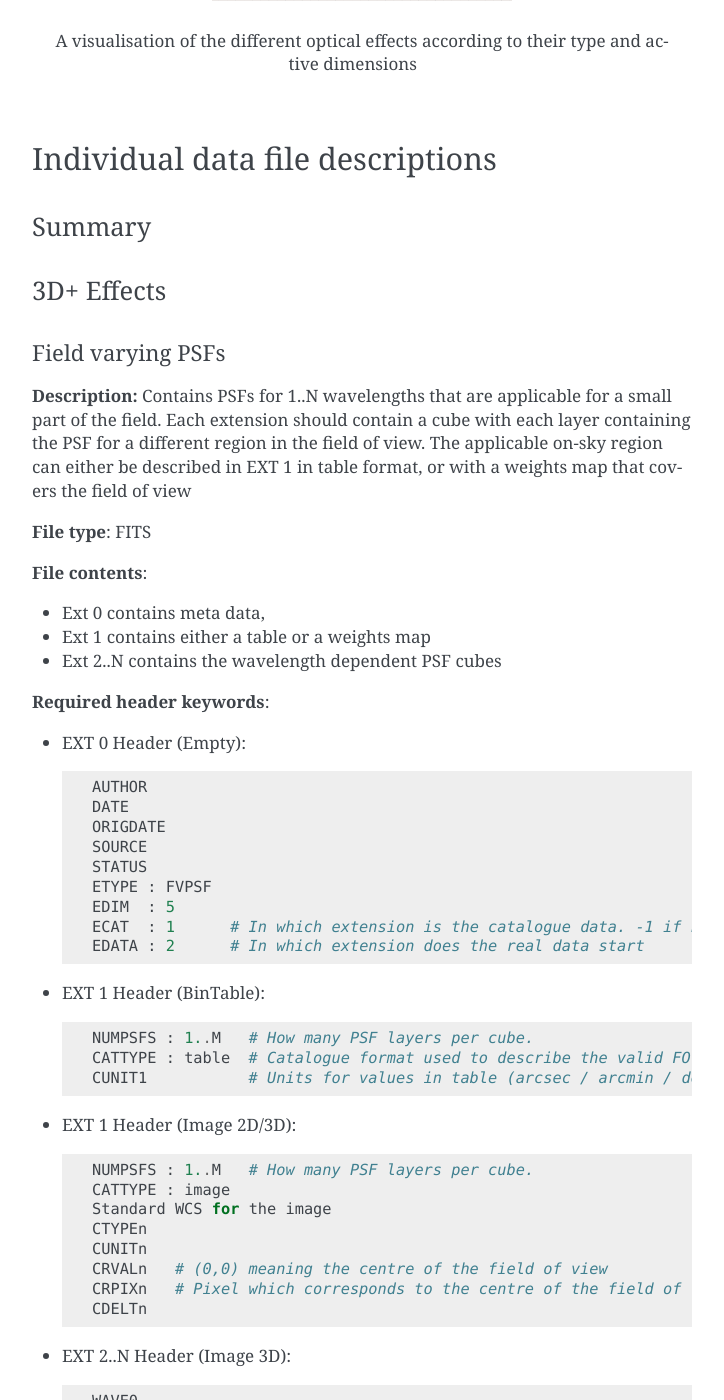
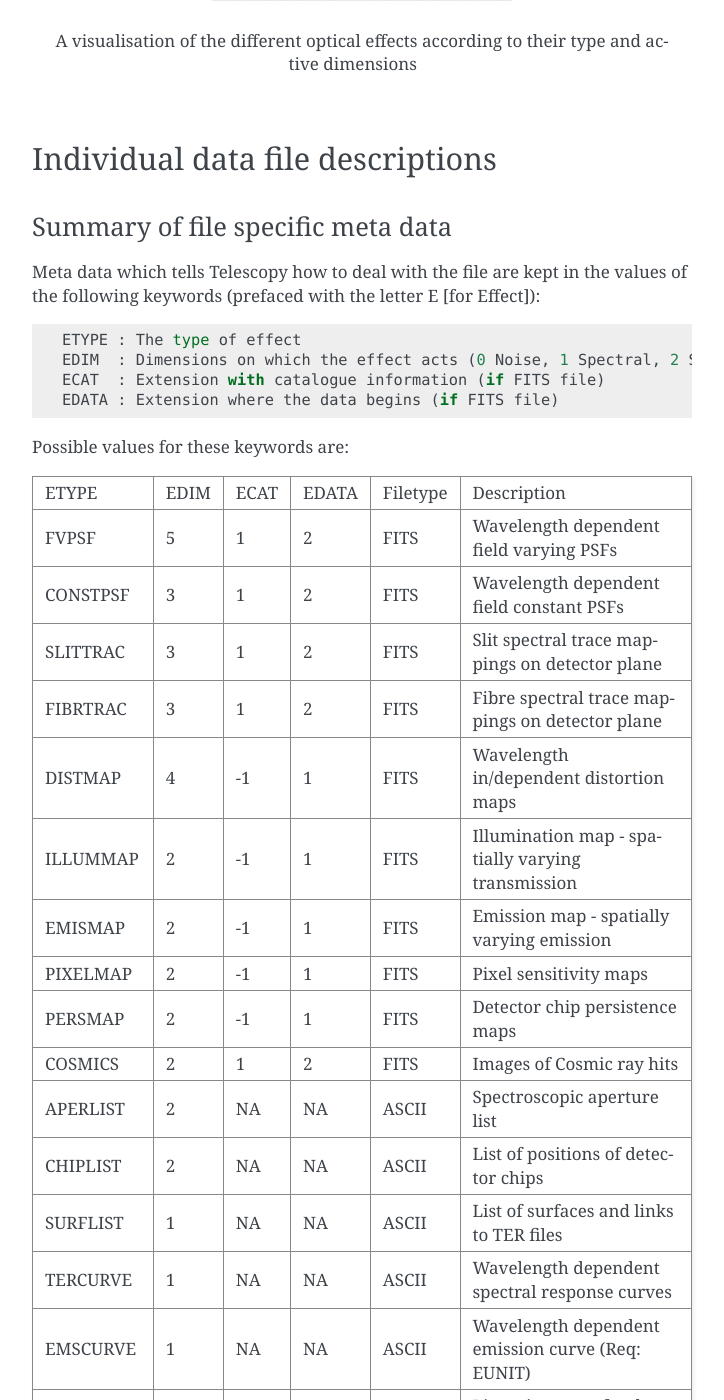
Before and after one commit to AstarVienna/ScopeSim, a Sphinx documentation site: the page built from docs/source/design/Effect_Descriptions.rst, in a window 1280 px wide and 1400 px high, scrolled down 3827 px. Shown: the whole window, without its empty margins (388-1112 px from the left). Built offline with Sphinx 7.4.7, drawn with Linux system fonts in a browser that asks for light colours; pages that are not in the unit, such as notebooks, are missing from menus; some of the changed text lies outside the part shown.

Commit message:
Added summary

```diff
--- a/docs/source/design/Effect_Descriptions.rst
+++ b/docs/source/design/Effect_Descriptions.rst
@@ -146,8 +146,44 @@ Others
 Individual data file descriptions
 ---------------------------------
 
-Summary
-~~~~~~~
+Summary of file specific meta data
+~~~~~~~~~~~~~~~~~~~~~~~~~~~~~~~~~~
+
+Meta data which tells Telescopy how to deal with the file are kept in the
+values of the following keywords (prefaced with the letter E [for Effect])::
+
+    ETYPE : The type of effect
+    EDIM  : Dimensions on which the effect acts (0 Noise, 1 Spectral, 2 Spatial, 3 Spectrspatial)
+    ECAT  : Extension with catalogue information (if FITS file)
+    EDATA : Extension where the data begins (if FITS file)
+
+Possible values for these keywords are:
+
+======== ======== ======== ======== ======== ========
+ETYPE    EDIM     ECAT     EDATA    Filetype Description
+-------- -------- -------- -------- -------- --------
+
+FVPSF    5        1        2        FITS     Wavelength dependent field varying PSFs
+CONSTPSF 3        1        2        FITS     Wavelength dependent field constant PSFs
+SLITTRAC 3        1        2        FITS     Slit spectral trace mappings on detector plane
+FIBRTRAC 3        1        2        FITS     Fibre spectral trace mappings on detector plane
+DISTMAP  4        -1       1        FITS     Wavelength in/dependent distortion maps
+ILLUMMAP 2        -1       1        FITS     Illumination map - spatially varying transmission
+EMISMAP  2        -1       1        FITS     Emission map - spatially varying emission
+PIXELMAP 2        -1       1        FITS     Pixel sensitivity maps
+PERSMAP  2        -1       1        FITS     Detector chip persistence maps
+COSMICS  2        1        2        FITS     Images of Cosmic ray hits
+APERLIST 2        NA       NA       ASCII    Spectroscopic aperture list
+CHIPLIST 2        NA       NA       ASCII    List of positions of detector chips
+SURFLIST 1        NA       NA       ASCII    List of surfaces and links to TER files
+TERCURVE 1        NA       NA       ASCII    Wavelength dependent spectral response curves
+EMSCURVE 1        NA       NA       ASCII    Wavelength dependent emission curve (Req: EUNIT)
+LINEARIT 0        NA       NA       ASCII    Linearity curve for detector response
+RONFRAME 0        1        2        FITS     Read noise frames (Req: CHIPTYPE)
+
+======== ======== ======== ======== ======== ========
+
+
 
 
 
@@ -901,7 +937,7 @@ Emission curves
     ORIGDATE
     SOURCE
     STATUS
-    ETYPE : TERCURVE
+    ETYPE : EMSCURVE
     EDIM  : 1
     EUNIT       # units of emission e.g. ph s-1 m-2 arcsec-2 bin-1
 
@@ -988,45 +1024,46 @@ certain combinations of N combined DITs
     STATUS
     ETYPE : RONFRAME
     EDIM  : 0
+    ECAT : 1
+    EDATA : 2
     CHIPTYPE :
 
-* EXT 1 (BinTable)
+* EXT 2..N (3D Images)::
 
-
-
-* EXT 2..N (3D Images)
-
+    Optional
+    READTYPE : DC / UTR / FOWLER   # [Double Correlated, Up the Ramp]
+    NREADS :                       # Number of read operations
 
 **Required data format**:
 
 * EXT 1 (BinTable)
 
-A table which information on the read noise characteristics of each extension.
+  A table which information on the read noise characteristics of each extension.
 
-=== ========= ==========
-ext read_type n_read_ops
-int str       int
-=== ========= ==========
+  === ========= ==========
+  ext read_type n_read_ops
+  int str       int
+  === ========= ==========
 
-where:
+  where:
 
-* "ext" is the extension number
-* "read_type" is the read-out scheme, e.g. "double_correlated", "up-the-ramp", etc
-* "n_read_ops" how many read-out operations were performed to generate the
-  read noise frames.
+  * "ext" is the extension number
+  * "read_type" is the read-out scheme, e.g. "double_correlated", "up-the-ramp", etc
+  * "n_read_ops" how many read-out operations were performed to generate the
+    read noise frames.
 
 * EXT 2..N (3D Images)
 
-Image cubes (x,y,M) where x,y are the dimensions of the chips on the detector
-and M in the number of independently generated read noise images for a given
-number of combined read-outs. It is recommended to have at least the same number
-of independent read-out frames as number of chips in the detector array so that
-no two detector chips have the same read-out noise pattern.
+  Image cubes (x,y,M) where x,y are the dimensions of the chips on the detector
+  and M in the number of independently generated read noise images for a given
+  number of combined read-outs. It is recommended to have at least the same number
+  of independent read-out frames as number of chips in the detector array so that
+  no two detector chips have the same read-out noise pattern.
 
-If more than one EXT is provided, Each EXT should contain read noise images
-which represent the combined noise for a different combined number of read-out
-operations. E.g. EXT 2 contains read frames for a single read-out operation,
-EXT 3 contains read frames combined from 2 read operations, EXT 4 contains read
-frames generated by combining 4 read operations, etc. By following this scheme
-read frames for the equivalent of 65535 read operations can be generated with
-16 extensions. (Assuming 1s per readout, this is approx EXPTIME = 18 hours)
+  If more than one EXT is provided, Each EXT should contain read noise images
+  which represent the combined noise for a different combined number of read-out
+  operations. E.g. EXT 2 contains read frames for a single read-out operation,
+  EXT 3 contains read frames combined from 2 read operations, EXT 4 contains read
+  frames generated by combining 4 read operations, etc. By following this scheme
+  read frames for the equivalent of 65535 read operations can be generated with
+  16 extensions. (Assuming 1s per readout, this is approx EXPTIME = 18 hours)
```
Also changed, not shown: telescopy/source/source.py (+18 -0 lines), 2 other files.
